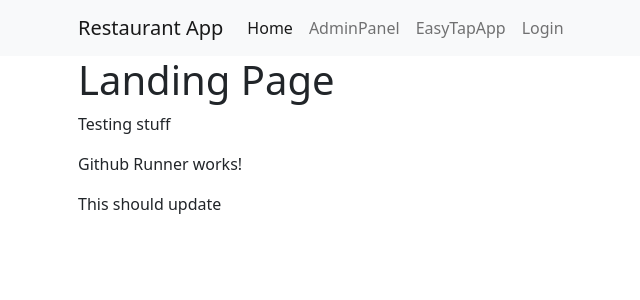
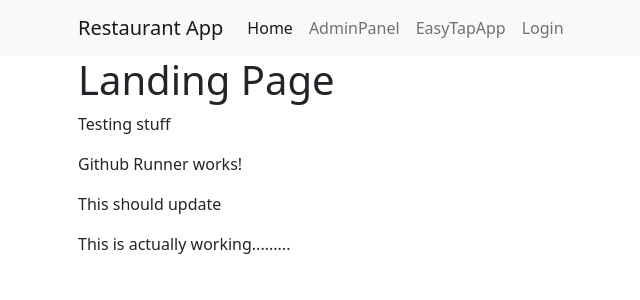
Before and after one commit to simonsoeborg/dtu_02363-frontend, a React (Create React App) app: page / in a window 1280 px wide. Shown: the top 300 px of the page, without its empty margins (4-644 px from the left). Built offline with nearby package versions, Linux system fonts and the light colour scheme; no server answers.

Commit message:
Implementation Test

```diff
--- a/src/LandingPage.tsx
+++ b/src/LandingPage.tsx
@@ -7,6 +7,7 @@ const LandingPage = () => {
       <p>Testing stuff</p>
       <p>Github Runner works!</p>
       <p>This should update</p>
+      <p>This is actually working......... </p>
     </Container>
   );
 };
```
